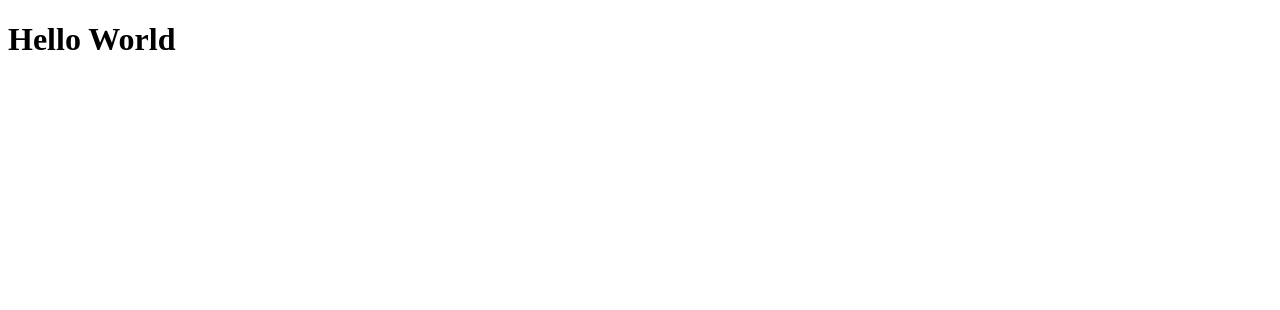
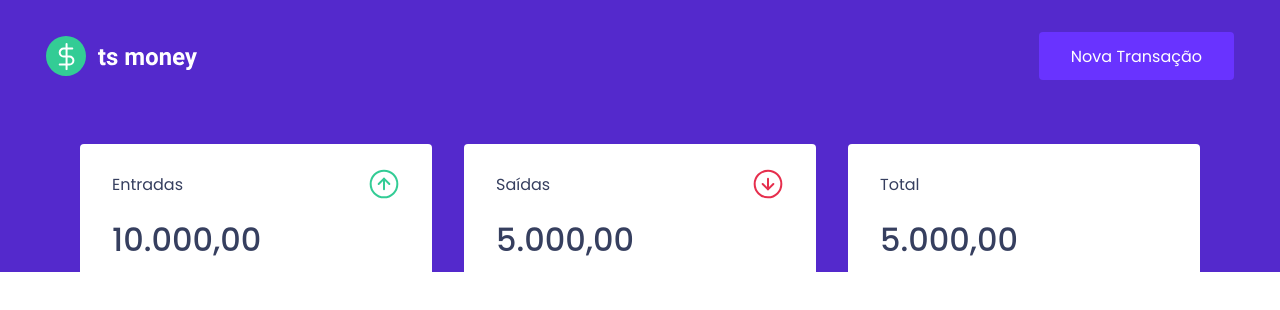
Before and after one commit to tiago-santos-dev/IGNITE_TS-Money, a React (Create React App) app: page / in a window 1280 px wide. Shown: the top 310 px of the page. Built offline with nearby package versions, Linux system fonts and the light colour scheme.

Commit message:
Components/Header, Dashboard and Summary

```diff
--- a/public/index.html
+++ b/public/index.html
@@ -2,9 +2,11 @@
 <html lang="en">
 
 <head>
+  <link rel="preconnect" href="https://fonts.gstatic.com">
   <meta charset="utf-8" />
   <link rel="shortcut icon" href="favicon.png" type="image/x-icon">
   <title>ts money</title>
+  <link href="https://fonts.googleapis.com/css2?family=Poppins:wght@400;500;600&display=swap" rel="stylesheet">
 </head>
 
 <body>
--- a/src/App.tsx
+++ b/src/App.tsx
@@ -1,7 +1,13 @@
-export function App() {
+import { Dashboard } from "./components/Dashboard";
+import { Header } from "./components/Header";
+import { GlobalStyle } from "./styles/global";
+
+export function App () {
   return (
-    <div>
-      <h1>Hello World</h1>
-    </div>
+    <>
+      <Header />
+      <Dashboard />
+      <GlobalStyle />
+    </>
   );
 }
--- /dev/null
+++ b/src/components/Dashboard/index.tsx
@@ -0,0 +1,9 @@
+import { Container } from './styles'
+import { Summary } from '../Summary'
+export function Dashboard () {
+  return (
+    <Container>
+      <Summary />
+    </Container>
+  )
+}
--- /dev/null
+++ b/src/components/Dashboard/styles.ts
@@ -0,0 +1,6 @@
+import styled from "styled-components";
+
+export const Container = styled.main`
+    max-width: 1120px;
+    margin: 0 auto;
+`;
--- /dev/null
+++ b/src/components/Header/index.tsx
@@ -0,0 +1,15 @@
+import logo from '../../assets/logo.svg'
+import { Container, Content } from './styles'
+export function Header () {
+    return (
+        <Container>
+            <Content>
+                <img src={logo} alt="TS Money" />
+                <button type="button">
+                    Nova Transação
+                </button>
+
+            </Content>
+        </Container>
+    )
+}
--- /dev/null
+++ b/src/components/Header/styles.ts
@@ -0,0 +1,32 @@
+import styled from 'styled-components'
+
+export const Container = styled.header`
+    background: var(--blue);
+`;
+
+export const Content = styled.div`
+    max-width: 1220px;
+    margin: 0 auto;
+
+    padding: 2rem 1rem 12rem;
+    display: flex;
+    align-items: center;
+    justify-content: space-between;
+
+
+    button {
+        font-size: 1rem;
+        color: #FFF;
+        background: var(--blue-light);
+        border: 0;
+        padding: 0 2rem;
+        border-radius: 0.25rem;
+        height: 3rem ;
+
+        transition: filter 0.2s;
+
+        &:hover{
+            filter: brightness(0.9);
+        }
+    }
+`;
--- /dev/null
+++ b/src/components/Summary/index.tsx
@@ -0,0 +1,35 @@
+import incomeImg from '../../assets/income.svg'
+import outcomeImg from '../../assets/outcome.svg'
+import totalImg from '../../assets/total.svg'
+
+import { Container } from "./styles";
+
+export function Summary () {
+    return (
+        <Container>
+            <div>
+                <header>
+                    <p>Entradas</p>
+                    <img src={incomeImg} alt="Entradas" />
+                </header>
+                <strong>10.000,00</strong>
+            </div>
+
+            <div>
+                <header>
+                    <p>Saídas</p>
+                    <img src={outcomeImg} alt="Saídas" />
+                </header>
+                <strong>5.000,00</strong>
+            </div>
+
+            <div className="highlight-background">
+                <header>
+                    <p>Total</p>
+                    <img src={totalImg} alt="Total" />
+                </header>
+                <strong>5.000,00</strong>
+            </div>
+        </Container>
+    )
+}
--- /dev/null
+++ b/src/components/Summary/styles.ts
@@ -0,0 +1,34 @@
+import styled from "styled-components";
+
+export const Container = styled.div`
+    display: grid;
+    grid-template-columns: repeat(3, 1fr);
+    gap: 2rem;
+    margin-top: -8rem;
+
+    div {
+        background: var(--shape);
+        padding: 1.5rem 2rem;
+        border-radius: 0.25rem;
+        color: var(--text-title);
+    }
+
+    header{
+        display: flex;
+        align-items: center;
+        justify-content: space-between;
+    }
+
+    strong{
+        display: block;
+        margin-top: 1rem;
+        font-size: 2rem;
+        font-weight: 500;
+        line-height: 3rem;
+    }
+
+    &.highlight-background{
+        background: var(--green);
+        color: #FFF;
+    }
+`;
--- /dev/null
+++ b/src/styles/global.ts
@@ -0,0 +1,52 @@
+import { createGlobalStyle } from 'styled-components';
+
+export const GlobalStyle = createGlobalStyle`
+	:root {
+		--background: #f0f2f5;
+		--green: #33cc95;
+		--red: #e53e4d;
+		--blue: #5429cc;
+		--blue-light: #6933FF;
+		--text-title: #363f5f;
+		--text-body: #969cb3;
+		--shape: #FFFFFF;
+	}
+	*{
+		margin: 0;
+		padding: 0;
+		box-sizing: border-box;
+	}
+
+	html {
+		@media (max-width: 1080px) {
+			font-size: 93.75%;
+		}
+
+		@media (max-width: 720px) {
+			font-size: 87.5%;
+		}
+	}
+
+	body {
+		background: var(---background);
+		-webkit-font-smootthing: antialiased;
+	}
+
+	body, input, textarea, button {
+		font-family: 'Poppins', sans-serif;
+		font-weight: 400;
+	}
+
+	h1, h2, h3, h4, h5, h6, strong {
+		font-weight:  600px;
+	}
+
+	button {
+		cursor: pointer;
+	}
+
+	[disabled] {
+		opacity: 0.6;
+		cursor: not-allowed;
+	}
+	`;
```
Also changed, not shown: src/setupTests.ts (deleted, +0 -5 lines).
